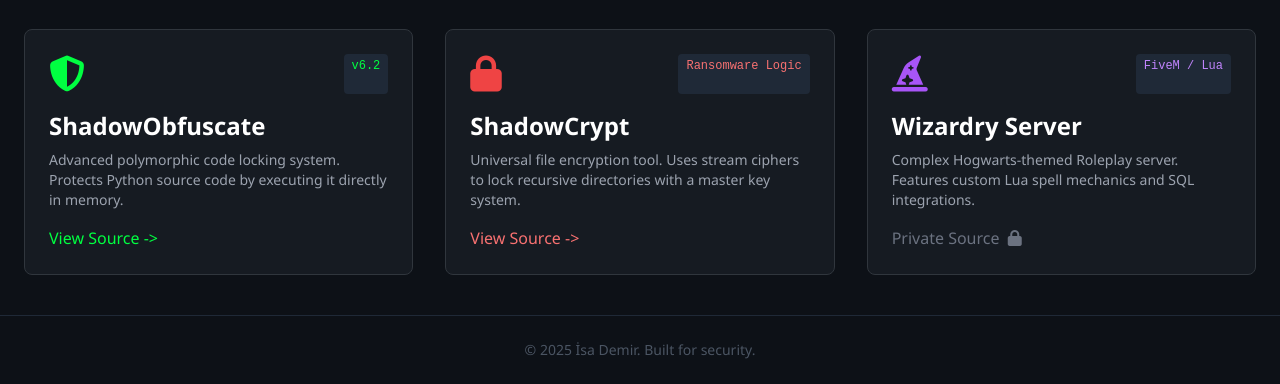
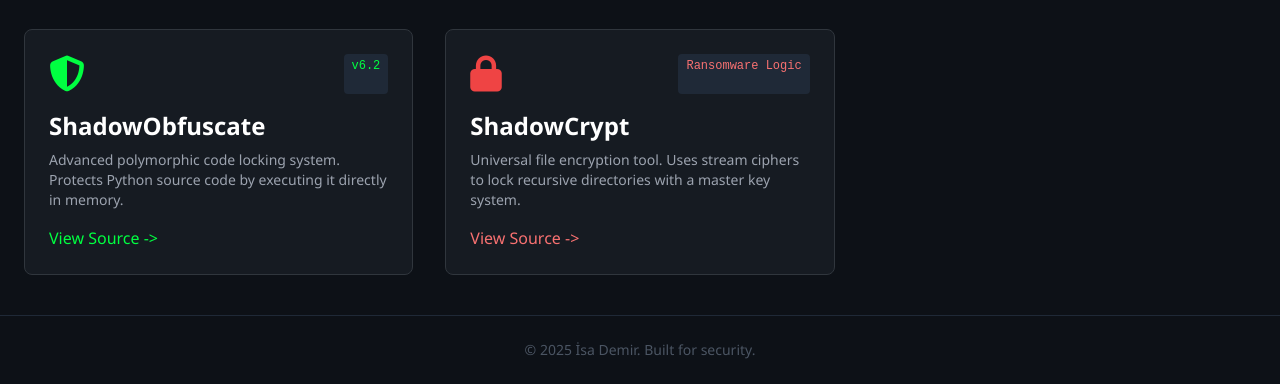
Before and after one commit to isademir-dev/portfolio, a plain HTML site: page index.html in a window 1280 px wide. Shown: the part 434-818 px from the top of the page. Drawn offline with nearby package versions, Linux system fonts and the light colour scheme.

Commit message:
Update index.html

```diff
--- a/index.html
+++ b/index.html
@@ -76,18 +76,6 @@
                 <a href="https://github.com/isademir-dev/ShadowCrypt-FileLocker" class="text-red-400 hover:underline">View Source -></a>
             </div>
 
-            <div class="project-card bg-cardbg border border-border p-6 rounded-lg transition duration-300">
-                <div class="flex justify-between mb-4">
-                    <i class="fas fa-hat-wizard text-4xl text-purple-500"></i>
-                    <span class="text-xs font-mono bg-gray-800 px-2 py-1 rounded text-purple-400">FiveM / Lua</span>
-                </div>
-                <h3 class="text-2xl font-bold text-white mb-2">Wizardry Server</h3>
-                <p class="text-gray-400 text-sm mb-4">
-                    Complex Hogwarts-themed Roleplay server. Features custom Lua spell mechanics and SQL integrations.
-                </p>
-                <span class="text-gray-500 cursor-not-allowed">Private Source <i class="fas fa-lock ml-1"></i></span>
-            </div>
-
         </div>
     </main>
 
```
